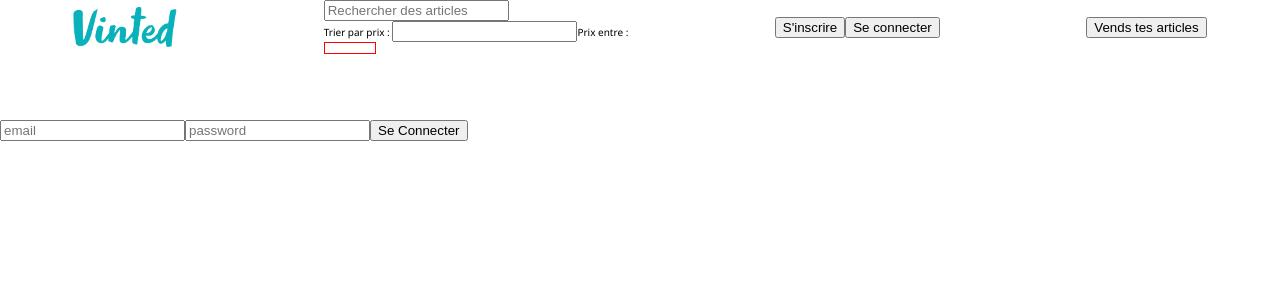
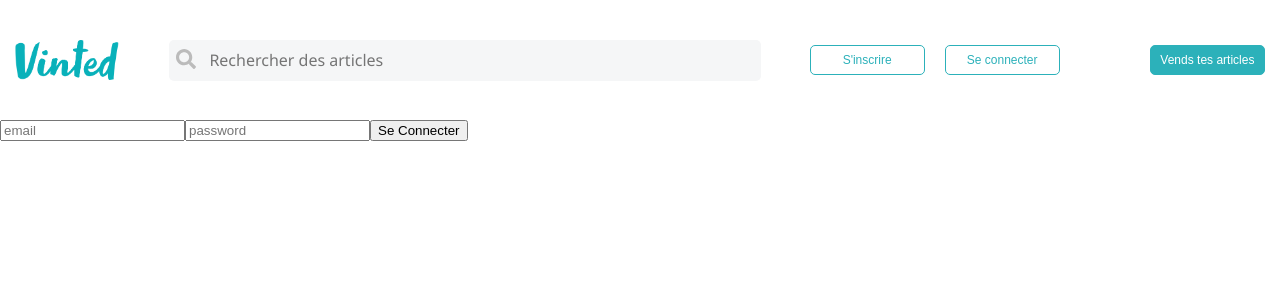
Before and after one commit to Frederic2607/react-vinted-front, a React (Create React App) app: page /login in a window 1280 px wide. Shown: the top 300 px of the page. Built offline with nearby package versions, Linux system fonts and the light colour scheme.

Commit message:
Publish page ok

```diff
--- a/package.json
+++ b/package.json
@@ -3,6 +3,9 @@
   "version": "0.1.0",
   "private": true,
   "dependencies": {
+    "@fortawesome/fontawesome-svg-core": "^1.2.35",
+    "@fortawesome/free-solid-svg-icons": "^5.15.3",
+    "@fortawesome/react-fontawesome": "^0.1.14",
     "@testing-library/jest-dom": "^5.11.4",
     "@testing-library/react": "^11.1.0",
     "@testing-library/user-event": "^12.1.10",
--- a/src/App.css
+++ b/src/App.css
@@ -18,14 +18,38 @@ body {
 
 /* HEADER */
 
-header {
-  height: 12rem;
-}
-
 header .container {
   display: flex;
   align-items: center;
   justify-content: space-around;
+  height: 12rem;
+}
+
+.search-content {
+  display: flex;
+  flex-direction: column;
+  justify-content: center;
+  height: 10rem;
+  width: 63rem;
+}
+
+.search-input {
+  height: 3.9rem;
+  width: 55rem;
+  background-color: #f5f6f7;
+  font-family: "Segoe UI", sans-serif;
+  font-size: 1.6rem;
+  color: #999;
+  border-radius: 0.5rem;
+  border-style: none;
+  outline-style: none;
+  padding: 0.1rem 0.2rem 0.1rem 4rem;
+}
+
+.search-icon {
+  position: relative;
+  left: 2.7rem;
+  color: rgb(187, 187, 187);
 }
 
 .cursor {
@@ -38,6 +62,44 @@ header .container {
   height: 4rem;
 }
 
+.signup-btn {
+  margin-right: 2rem;
+}
+
+.signup-btn,
+.login-btn,
+.sold-btn {
+  width: 11.5rem;
+  height: 3rem;
+  border-radius: 0.5rem;
+  background-color: #fff;
+  border: rgb(44, 177, 186) solid 0.1rem;
+  outline: none;
+  cursor: pointer;
+  color: rgb(44, 177, 186);
+  font-size: 1.2rem;
+  padding: 0.1rem 0.6rem;
+}
+
+.logout-btn {
+  width: 11.5rem;
+  height: 3rem;
+  background-color: #c2175b;
+  color: #fff;
+  border: #c2175b;
+  border-radius: 0.5rem;
+  outline: none;
+  cursor: pointer;
+  font-size: 1.2rem;
+  padding: 0.1rem 0.6rem;
+}
+
+.sold-btn {
+  margin-left: 6rem;
+  background-color: rgb(44, 177, 186);
+  color: #fff;
+}
+
 /* ------------------------------------------------- */
 
 /* HEADBAND */
@@ -45,7 +107,7 @@ header .container {
 .headBand-img {
   height: 45.5rem;
   width: 100%;
-  background-image: url(/src/assets/img/headband.jpg);
+  background-image: url(/src/assets/img/headband2.jpg);
   background-size: cover;
   background-position: 50%;
   position: relative;
@@ -58,9 +120,26 @@ header .container {
   top: 7.5rem;
   display: flex;
   flex-direction: column;
-  border: solid 0.1rem red;
+  justify-content: center;
+  background-color: #fff;
+  border-radius: 0.3rem;
+  padding: 2.5rem;
+  font-size: 3.4rem;
 }
 
+.headband-sold button {
+  height: 4.5rem;
+  width: 18.7rem;
+  background-color: rgb(43, 174, 183);
+  border-radius: 0.4rem;
+  color: #fff;
+  border: rgb(44, 177, 186) solid 0.1rem;
+  outline: none;
+  cursor: pointer;
+  margin-top: 3.2rem;
+  padding: 0rem 1.4rem;
+  font-size: 1.6rem;
+}
 /* ------------------------------------------------- */
 
 /* MAIN */
@@ -69,19 +148,29 @@ main {
   width: 128rem;
   display: flex;
   flex-wrap: wrap;
+  padding-top: 3rem;
 }
 
 .card-container {
   width: 23.5rem;
+  padding: 0 0.6rem 1.6rem;
+}
+
+.card-username {
+  width: 23.5rem;
+  padding: 1rem;
 }
 
 .card-img {
   height: 36rem;
   width: 23.5rem;
   object-fit: cover;
+  cursor: pointer;
 }
 
 .card-infos {
   display: flex;
   flex-direction: column;
+  padding: 0.8rem;
+  font-size: 1.4rem;
 }
--- a/src/App.js
+++ b/src/App.js
@@ -1,6 +1,9 @@
 import "./App.css";
 import { BrowserRouter as Router, Switch, Route } from "react-router-dom";
 import { useState } from "react";
+import { library } from "@fortawesome/fontawesome-svg-core";
+import { faSearch } from "@fortawesome/free-solid-svg-icons";
+
 import Home from "./pages/Home";
 import Offer from "./pages/Offer";
 import Header from "./components/Header";
@@ -8,9 +11,13 @@ import Headband from "./components/Headband";
 import Signup from "./pages/Signup";
 import Login from "./pages/Login";
 import Cookies from "js-cookie";
+import Publish from "./pages/Publish";
+
+library.add(faSearch);
 
 function App() {
   const [token, setToken] = useState(Cookies.get("token") || "");
+  const [search, setSearch] = useState("");
 
   const handleLogin = (token) => {
     Cookies.set("token", token);
@@ -22,9 +29,18 @@ function App() {
     setToken("");
   };
 
+  const handleSearch = (event) => {
+    setSearch(event.target.value);
+  };
+
   return (
     <Router>
-      <Header token={token} handleLogout={handleLogout} />
+      <Header
+        token={token}
+        handleLogout={handleLogout}
+        search={search}
+        handleSearch={handleSearch}
+      />
       <Switch>
         <Route exact path="/">
           <Headband />
@@ -39,6 +55,9 @@ function App() {
         <Route path="/login">
           <Login handleLogin={handleLogin} />
         </Route>
+        <Route path="/publish">
+          <Publish token={token} />
+        </Route>
       </Switch>
     </Router>
   );
--- a/src/components/Header.js
+++ b/src/components/Header.js
@@ -1,9 +1,10 @@
 import React from "react";
 import logoVinted from "../assets/img/logo-vinted.png";
+import { FontAwesomeIcon } from "@fortawesome/react-fontawesome";
 import { Link } from "react-router-dom";
 
 const Header = (props) => {
-  const { token, handleLogout } = props;
+  const { token, handleLogout, search, handleSearch } = props;
 
   return (
     <header>
@@ -14,31 +15,30 @@ const Header = (props) => {
           </Link>
         </div>
         <div className="search-content">
+          <label className="search-bar">
+            <FontAwesomeIcon icon="search" size="2x" className="search-icon" />
             <input
               type="text"
               className="search-input"
+              value={search}
+              onChange={handleSearch}
               placeholder="Rechercher des articles"
             />
-          <div>
-            <div>
-              <span>Trier par prix : </span>
-              <span>
-                <input type="text" />
-              </span>
-              <span>Prix entre : </span>
-              <div className="cursor"></div>
-            </div>
-          </div>
+          </label>
         </div>
         <div>
           {token ? (
             <div>
-              <button onClick={handleLogout}>Logout</button>
+              <Link to="/">
+                <button className="logout-btn" onClick={handleLogout}>
+                  Se déconnecter
+                </button>
+              </Link>
             </div>
           ) : (
             <div>
               <Link to="/signup">
-                <button className="signUp-btn">S'inscrire</button>
+                <button className="signup-btn">S'inscrire</button>
               </Link>
               <Link to="/login">
                 <button className="login-btn">Se connecter</button>
@@ -46,7 +46,9 @@ const Header = (props) => {
             </div>
           )}
         </div>
+        <Link to="/publish">
           <button className="sold-btn">Vends tes articles</button>
+        </Link>
       </div>
     </header>
   );
--- a/src/pages/Offer.js
+++ b/src/pages/Offer.js
@@ -18,7 +18,7 @@ const Offer = () => {
       setIsLoading(false);
     };
     fetchData();
-  }, []);
+  }, [id]);
 
   return (
     <div>
--- /dev/null
+++ b/src/pages/Publish.js
@@ -0,0 +1,199 @@
+import { useState } from "react";
+import { useHistory, Redirect } from "react-router-dom";
+import axios from "axios";
+import Cookies from "js-cookie";
+
+const Publish = (props) => {
+  const { token } = props;
+
+  const history = useHistory();
+
+  const [files, setFiles] = useState({});
+  const [preview, setPreview] = useState("");
+  const [title, setTitle] = useState("");
+  const [description, setDescription] = useState("");
+  const [brand, setBrand] = useState("");
+  const [size, setSize] = useState("");
+  const [color, setColor] = useState("");
+  const [condition, setCondition] = useState("");
+  const [city, setCity] = useState("");
+  const [price, setPrice] = useState("");
+
+  const userToken = Cookies.get("token");
+
+  const handleFiles = (event) => {
+    setFiles(event.target.files[0]);
+  };
+
+  const handleTitle = (event) => {
+    setTitle(event.target.value);
+  };
+
+  const handleDescription = (event) => {
+    setDescription(event.target.value);
+  };
+
+  const handleBrand = (event) => {
+    setBrand(event.target.value);
+  };
+
+  const handleSize = (event) => {
+    setSize(event.target.value);
+  };
+
+  const handleColor = (event) => {
+    setColor(event.target.value);
+  };
+
+  const handleCondition = (event) => {
+    setCondition(event.target.value);
+  };
+
+  const handleCity = (event) => {
+    setCity(event.target.value);
+  };
+
+  const handlePrice = (event) => {
+    setPrice(event.target.value);
+  };
+
+  const handleSubmit = async (event) => {
+    event.preventDefault();
+    const formData = new FormData();
+    formData.append("picture", files);
+    formData.append("title", title);
+    formData.append("description", description);
+    formData.append("brand", brand);
+    formData.append("size", size);
+    formData.append("color", color);
+    formData.append("condition", condition);
+    formData.append("city", city);
+    formData.append("price", price);
+
+    try {
+      const response = await axios.post(
+        "https://lereacteur-vinted-api.herokuapp.com/offer/publish",
+        formData,
+        {
+          headers: {
+            "Content-Type": "multipart/form-data",
+            Authorization: "Bearer " + userToken,
+          },
+        }
+      );
+      if (response.data._id) {
+        history.push(`/offer/${response.data._id}`);
+      } else {
+        alert("Une erreur est survenue, veuillez ressayer");
+      }
+    } catch (error) {
+      console.log(error);
+    }
+  };
+
+  return token ? (
+    <div>
+      <h2>Vends ton article</h2>
+      <form onSubmit={handleSubmit}>
+        <div>
+          <input
+            type="file"
+            accept=".png, .jpeg, .jpg, .gif"
+            onChange={handleFiles}
+          />
+        </div>
+        <div>
+          <div>
+            <h4>Titre</h4>
+            <input
+              type="text"
+              placeholder="Chemise Sézane verte"
+              value={title}
+              onChange={handleTitle}
+            />
+          </div>
+          <div>
+            <h4>Décris ton article</h4>
+            <textarea
+              rows="5"
+              placeholder="ex: très peu porté"
+              value={description}
+              onChange={handleDescription}
+            ></textarea>
+          </div>
+        </div>
+        <div>
+          <div>
+            <h4>Marque</h4>
+            <input
+              type="text"
+              placeholder="ex: Zara"
+              value={brand}
+              onChange={handleBrand}
+            />
+          </div>
+          <div>
+            <h4>Taille</h4>
+            <input
+              type="text"
+              placeholder="ex: L / 40 / 12"
+              value={size}
+              onChange={handleSize}
+            />
+          </div>
+          <div>
+            <h4>Couleur</h4>
+            <input
+              type="text"
+              placeholder="Fushia"
+              value={color}
+              onChange={handleColor}
+            />
+          </div>
+          <div>
+            <h4>Etat</h4>
+            <input
+              type="text"
+              placeholder="Neuf avec étiquette"
+              value={condition}
+              onChange={handleCondition}
+            />
+          </div>
+          <div>
+            <h4>Lieu</h4>
+            <input
+              type="text"
+              placeholder="ex: Paris"
+              value={city}
+              onChange={handleCity}
+            />
+          </div>
+        </div>
+        <div>
+          <div>
+            <h4>Prix</h4>
+            <div>
+              <input
+                type="text"
+                placeholder="0,00 €"
+                value={price}
+                onChange={handlePrice}
+              />
+              <div>
+                <input type="checkbox" />
+                <span>Je suis intéressé(e) par les échanges</span>
+              </div>
+            </div>
+          </div>
+        </div>
+        <div>
+          <button type="submit">Ajouter</button>
+        </div>
+      </form>
+    </div>
+  ) : (
+    <Redirect to="/login" />
+  );
+};
+
+export default Publish;
```
Also changed, not shown: src/assets/img/headband2.jpg (added), 1 other file (tests, documents, lock files or other folders). Lines whose indentation alone changed are shown as unchanged.
